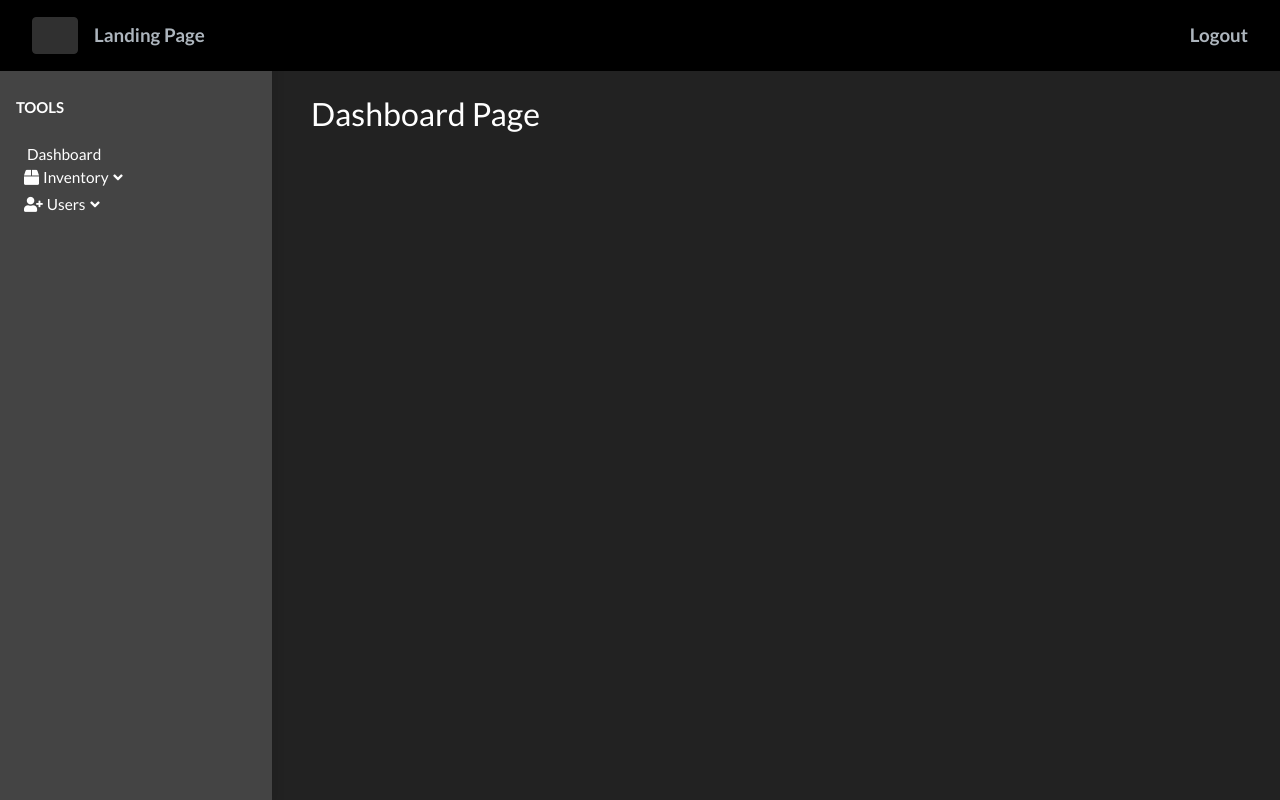
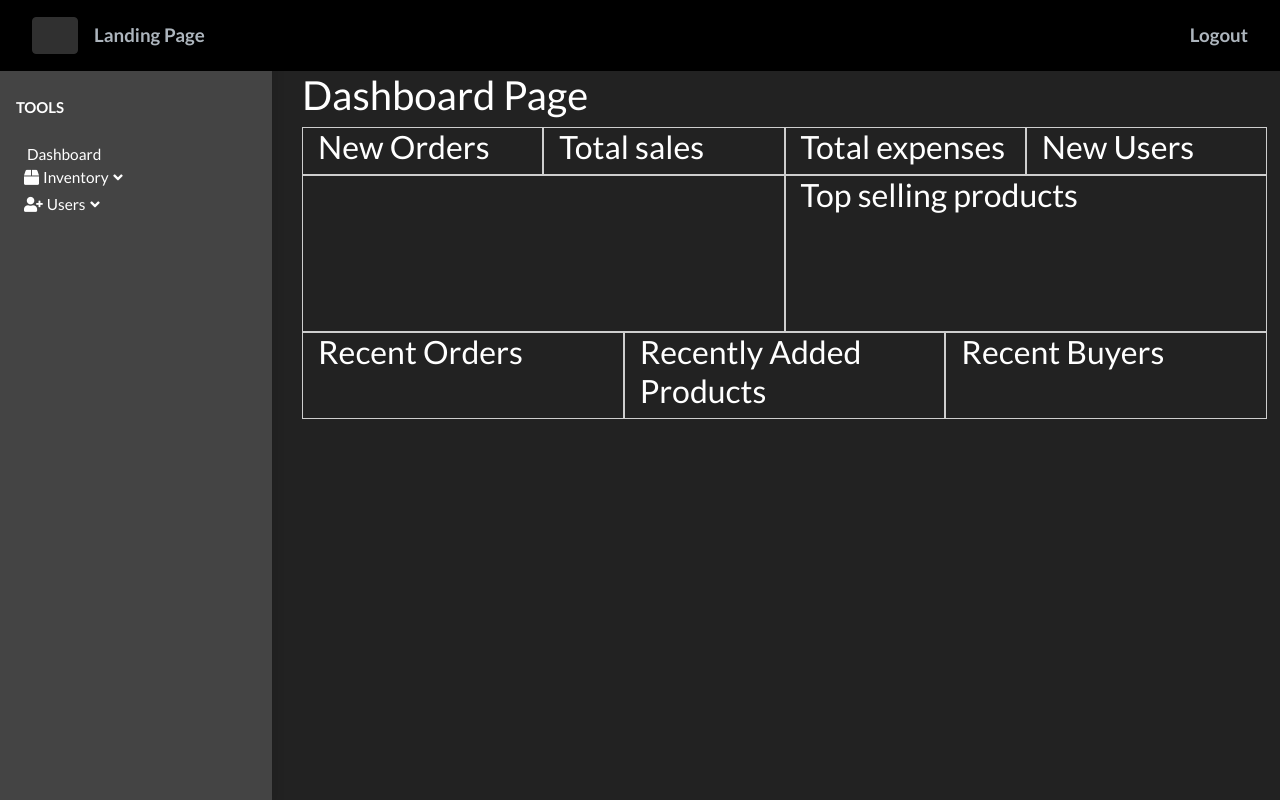
Before and after one commit to ethan-rui/fullstack-flask, a Flask app: template templates/admin/dashboard.html in a window 1280 px wide. Run offline with Flask 2, Linux system fonts and the light colour scheme; the template is opened without the code that fills it, so the values that code supplies are empty; a map, chart or similar area stays blank; parts of the project's set-up code (start-up, migrations or seed data) failed here and were passed over; some libraries are stand-ins or nearby versions.

Commit message:
Updated dashboard layout
dashboard now follows ethan's suggested format in whatsapp of 3/3/3/3, 6/6, 4/4/4.

```diff
--- a/templates/admin/dashboard.html
+++ b/templates/admin/dashboard.html
@@ -4,12 +4,36 @@ Dashboard
 {% endblock title %}
 {% block content %}
 <script src="https://cdn.jsdelivr.net/npm/chart.js@2.8.0"></script>
-<div class="container-fluid p-4">
-    <h3>Dashboard Page</h3>
+<div class="container-fluid p-6">
+    <h2>Dashboard Page</h2>
     <div class="container-fluid">
         <div class="row">
-            <div class="col-12 col-lg-6">
+            <div class="col-12 col-lg-3 row-lg-3"  style="border:1px solid #cecece;">
+                <h3>New Orders</h3>
+            </div>
+            <div class="col-12 col-lg-3 row-lg-3"  style="border:1px solid #cecece;">
+                <h3>Total sales</h3>
+            </div>
+            <div class="col-12 col-lg-3 row-lg-3"  style="border:1px solid #cecece;">
+                <h3>Total expenses</h3>
+            </div>
+            <div class="col-12 col-lg-3 row-lg-3"  style="border:1px solid #cecece;">
+                <h3>New Users</h3>
+            </div>
+            <div class="col-12 col-lg-6"  style="border:1px solid #cecece;">
                 <canvas id="barChart"></canvas>
+            </div>
+            <div class="col-12 col-lg-6"  style="border:1px solid #cecece;">
+                <h3>Top selling products</h3>
+            </div>
+            <div class="col-12 col-lg-4 row-lg-4"  style="border:1px solid #cecece;">
+                <h3>Recent Orders</h3>
+            </div>
+            <div class="col-12 col-lg-4 row-lg-4"  style="border:1px solid #cecece;">
+                <h3>Recently Added Products</h3>
+            </div>
+            <div class="col-12 col-lg-4 row-lg-4"  style="border:1px solid #cecece;">
+                <h3>Recent Buyers</h3>
             </div>
         </div>
     </div>
@@ -34,6 +58,7 @@ Dashboard
         'rgba(128, 0, 0, 1)',
     ],
         borderColor: [
+        'rgba(0, 0, 0, 1)',
         'rgba(0, 0, 0, 1)',
         'rgba(0, 0, 0, 1)',
         'rgba(0, 0, 0, 1)',
```
